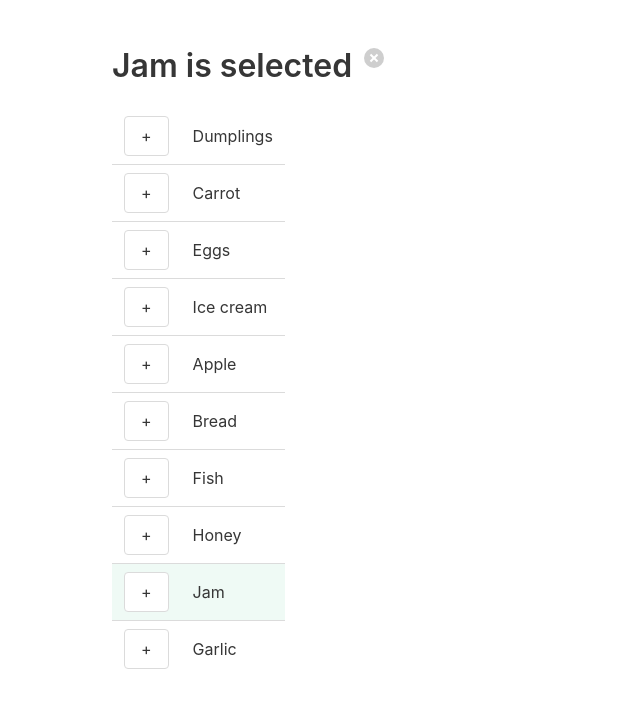
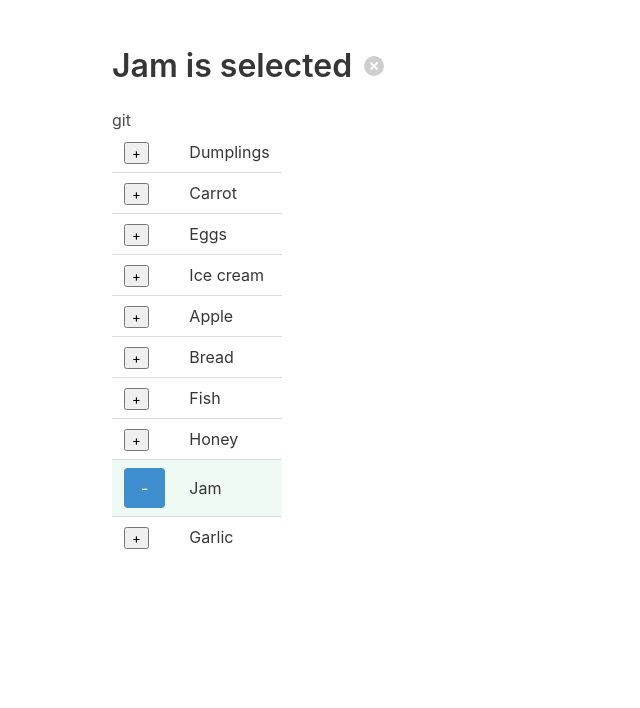
Before and after one commit to mate-academy/react_goods-selector, a React (Create React App) app: page / in a window 1280 px wide. Shown: the top 708 px of the page, without its empty margins (0-640 px from the left). Built offline with nearby package versions, Linux system fonts and the light colour scheme.

Commit message:
Solution

```diff
--- a/src/App.scss
+++ b/src/App.scss
@@ -1,11 +1,3 @@
 iframe {
   display: none;
 }
-
-.title {
-  display: inline-block !important;
-}
-
-.delete {
-  display: inline-block;
-}
--- a/src/App.tsx
+++ b/src/App.tsx
@@ -32,11 +32,9 @@ export class App extends React.Component<{}, State> {
   render() {
     return (
       <main className="section container">
-        {(this.state.selectedGood.length === 0)
-          ? (
+        {(this.state.selectedGood.length === 0) ? (
           <h1 className="title">No goods selected</h1>
-          )
-          : (
+        ) : (
           <>
             <h1 className="title is-flex is-align-items-center">
               {this.state.selectedGood}
@@ -50,7 +48,7 @@ export class App extends React.Component<{}, State> {
                 className="delete ml-3"
                 onClick={() => this.handler()}
               />
-              </h1>
+            </h1>git
           </>
         )}
 
@@ -60,9 +58,9 @@ export class App extends React.Component<{}, State> {
               <Good
                 good={good}
                 onClick={(name: string) => this.handler(name)}
-                className={(good === this.state.selectedGood)
-                  ? 'has-background-success-light'
-                  : ''}
+                classNameGood={`${good === this.state.selectedGood && 'has-background-success-light'}`}
+                classNameButton={`${good === this.state.selectedGood && 'button is-info'}`}
+                buttonInfo={`${good === this.state.selectedGood && '-'}`}
               />
             ))}
           </tbody>
--- a/src/component/Good.tsx
+++ b/src/component/Good.tsx
@@ -3,28 +3,30 @@ import React from 'react';
 type Props = {
   good: string,
   onClick: (name: string) => void,
-  className: string
+  classNameGood: string,
+  classNameButton: string,
+  buttonInfo: string
 };
 
 export const Good: React.FC<Props> = ({
-  className, good, onClick,
+  classNameGood, good, onClick, classNameButton, buttonInfo,
 }) => (
   <tr
-    className={className}
+    className={classNameGood}
     data-cy="Good"
   >
     <td>
       <button
         onClick={() => onClick(good)}
-        data-cy="AddButton"
+        data-cy="RemoveButton"
         type="button"
-        className="button"
+        className={classNameButton}
       >
-        +
+        {buttonInfo === 'false' ? '+' : buttonInfo}
       </button>
     </td>
 
-    <td data-cy="GoodTitle" className="is-vcentered ">
+    <td data-cy="GoodTitle" className="is-vcentered">
       {good}
     </td>
   </tr>
```
Lines whose indentation alone changed are shown as unchanged.
